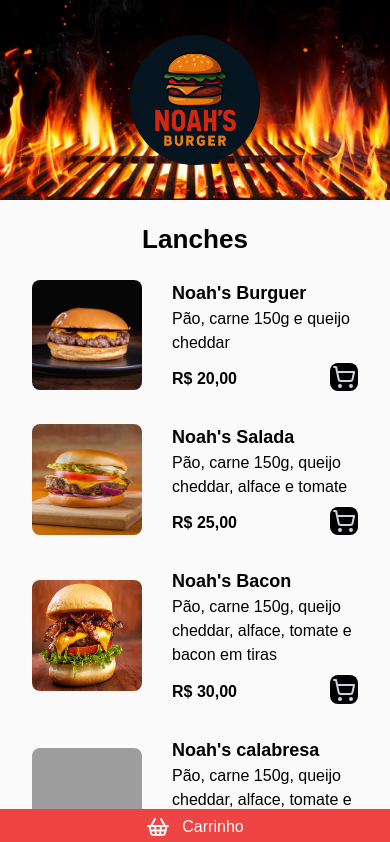
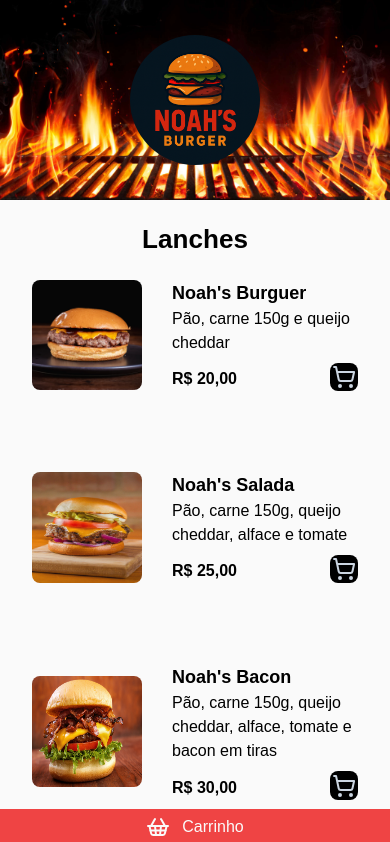
Before and after one commit to DiegoAlvees/Hamburgueria, a React (Vite) app: page / in a window 390 px wide. Shown: the top 842 px of the page. Built offline with nearby package versions, Linux system fonts and the light colour scheme; grey boxes are pictures that could not be loaded; a web font is replaced by a local one.

Commit message:
responsividade desktop

```diff
--- a/src/components/ItemList.jsx
+++ b/src/components/ItemList.jsx
@@ -3,16 +3,16 @@
 const ItemList = ({title, items, addToCart }) => {
     return (
         <>
-        <h1 className="text-center text-[1.63rem] font-bold py-5">{title}</h1>
+        <h1 className="text-center text-[1.63rem] lg:text-[2.5rem] font-bold py-5 lg:py-14">{title}</h1>
       <div className="grid md:grid-cols-2 gap-4">
         {items &&
           items.map((item) => (
             <section
               key={item.id}
-              className="grid grid-cols-[4fr_6fr] sm:grid-cols-[4fr_12fr] md:grid-cols-[3fr_6fr] xl:grid-cols-[3fr_10fr] items-center gap-4 pb-4"
+              className="grid grid-cols-[4fr_6fr] sm:grid-cols-[4fr_12fr] md:grid-cols-[3fr_6fr] xl:grid-cols-[3fr_7fr] items-center gap-4 pb-16"
             >
               <img
-                className="w-[6.9rem] h-[6.9rem] rounded-lg"
+                className="w-[6.9rem] h-[6.9rem] lg:w-[8.5rem] lg:h-[8.5rem] xl:w-[10rem] xl:h-[10rem] rounded-lg"
                 src={item.image}
                 alt="imagem do lanche"
               />
--- a/src/components/Menu.jsx
+++ b/src/components/Menu.jsx
@@ -2,7 +2,7 @@
 
 const Menu = ({ data, addToCart }) => {
   return (
-    <div className=" h-full w-full bg-zinc-50 px-[2rem] mb-8 relative">
+    <div className="w-full bg-zinc-50 px-[2rem] lg:px-[5rem] mb-8 relative">
       <ItemList title={"Lanches"} items={data.lanches} addToCart={addToCart} />
       <ItemList title={"Bebidas"} items={data.bebidas} addToCart={addToCart} />
     </div>
```
